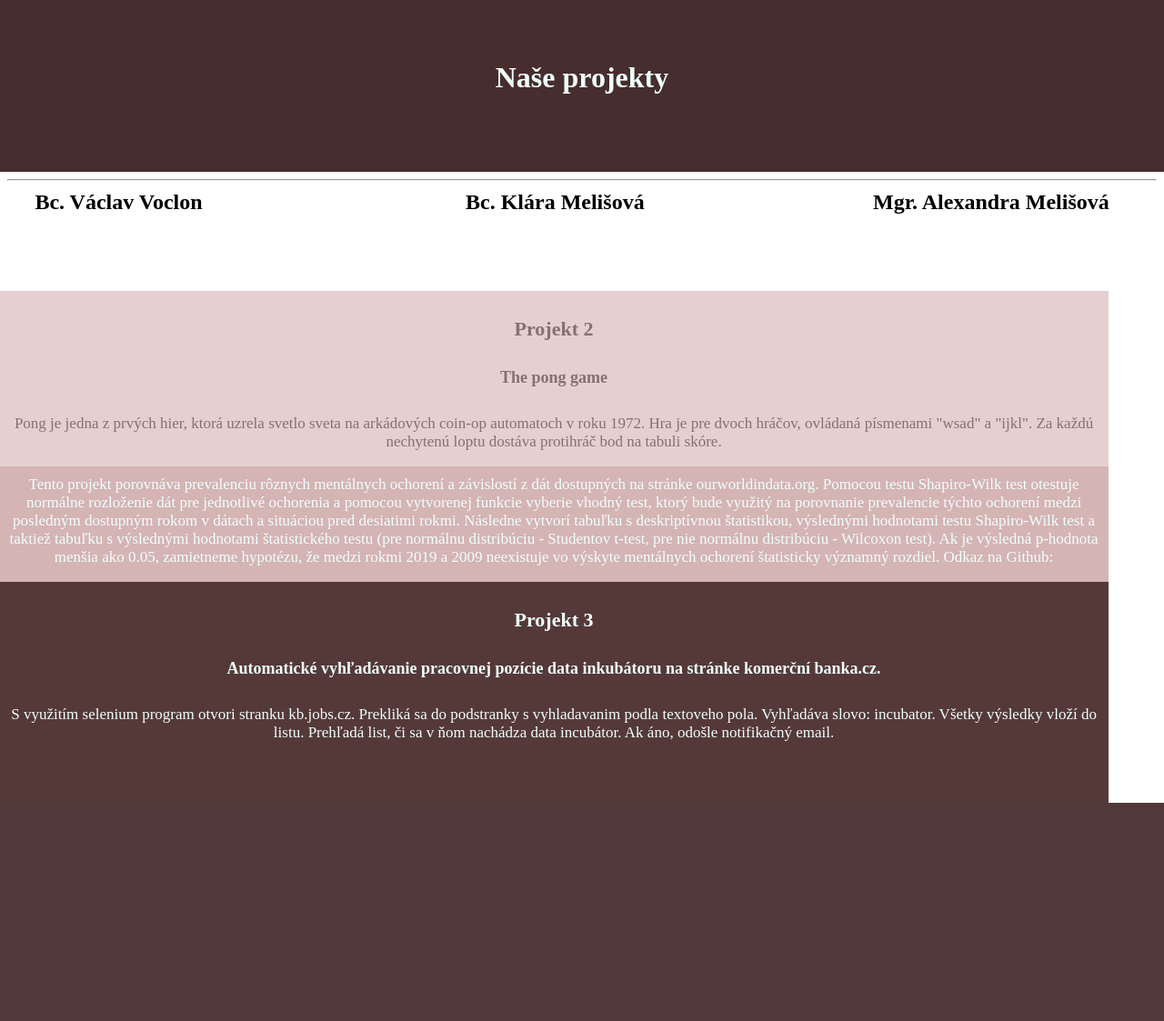
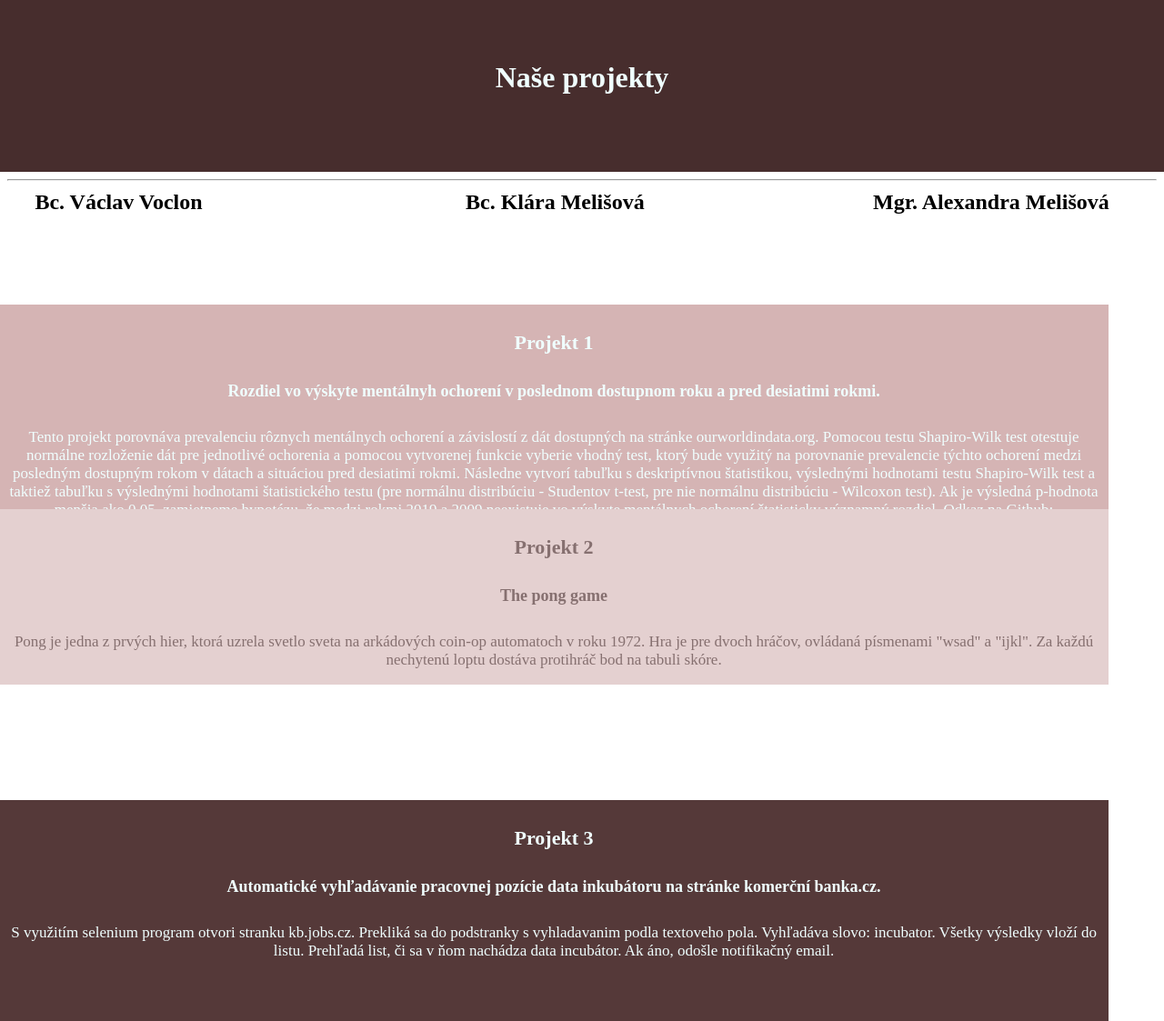
Before and after one commit to vvoclon/web-code---projects, a Flask app: page / in a window 1280 px wide. Shown: that part at 91% size. Before the commit the page ends 883 px from the top of that part, so only its background shows below. Run offline with Flask 2, Linux system fonts and the light colour scheme; the page is wider than the window, and the part outside it is not shown.

Commit message:
Update styles1.css
updated at the distribution of projects

```diff
--- a/static/styles/styles1.css
+++ b/static/styles/styles1.css
@@ -52,7 +52,7 @@ h1{text-align: center;
     }
     .Projekt_1{
         position: absolute;
-        margin-top: 14%;
+        margin-top: 10%;
         margin-left: -0.7%;
         padding-right: 1220px;
         margin-right: -0.7%;
@@ -67,7 +67,7 @@ h1{text-align: center;
     }
     .Projekt_2{
         position: absolute;
-        top: 40%;
+        top: 70%;
         margin-left: -0.7%;
         padding-right: 1220px;
         margin-right: -0.7%;
@@ -77,7 +77,7 @@ h1{text-align: center;
     }
     .Projekt_3{
         position: absolute;
-        top: 80%;
+        top: 110%;
         margin-left: -0.7%;
         padding-right: 1220px;
         margin-right: -0.7%;
```
